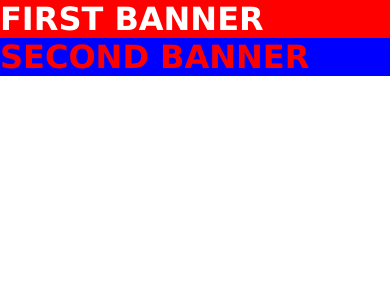
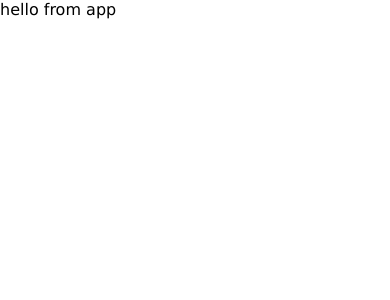
Before and after one commit to jmdc89/Hotel-Styled, a React (Create React App) app: page / in a window 390 px wide. Shown: the top 300 px of the page. Built offline with nearby package versions, Linux system fonts and the light colour scheme.

Commit message:
clean structure

```diff
--- a/src/App.js
+++ b/src/App.js
@@ -1,18 +1,8 @@
 import React from "react";
 import "./App.css";
-import { Banner, SecondBanner } from "./components/Banner";
 
 function App() {
-  return (
-    <div>
-      <Banner>
-        <h1>first banner</h1>
-      </Banner>
-      <SecondBanner>
-        <h1>second banner</h1>
-      </SecondBanner>
-    </div>
-  );
+  return <div>hello from app</div>;
 }
 
 export default App;
--- a/src/components/Banner.js
+++ /dev/null
@@ -1,43 +0,0 @@
-import styled from "styled-components";
-
-const screen = {
-  phone: (...args) => {
-    const styles = args;
-
-    return `@media (min-width:900px){
-            ${styles};
-        }`;
-  },
-};
-
-export const Banner = styled.div`
-  background: red;
-  h1 {
-    color: white;
-    text-transform: uppercase;
-  }
-  ${screen.phone`background:blue;h1{
-      color:yellow
-  }`}/* @media (min-width: 576px) {
-    background: blue;
-    h1 {
-      color: yellow;
-      text-transform: uppercase;
-    }
-  } */
-`;
-
-export const SecondBanner = styled.div`
-  background: blue;
-  h1 {
-    color: red;
-    text-transform: uppercase;
-  }
-  @media (min-width: 576px) {
-    background: green;
-    h1 {
-      color: blue;
-      text-transform: uppercase;
-    }
-  }
-`;
```
Also changed, not shown: src/examples/Banner.js (+36 -16 lines).
